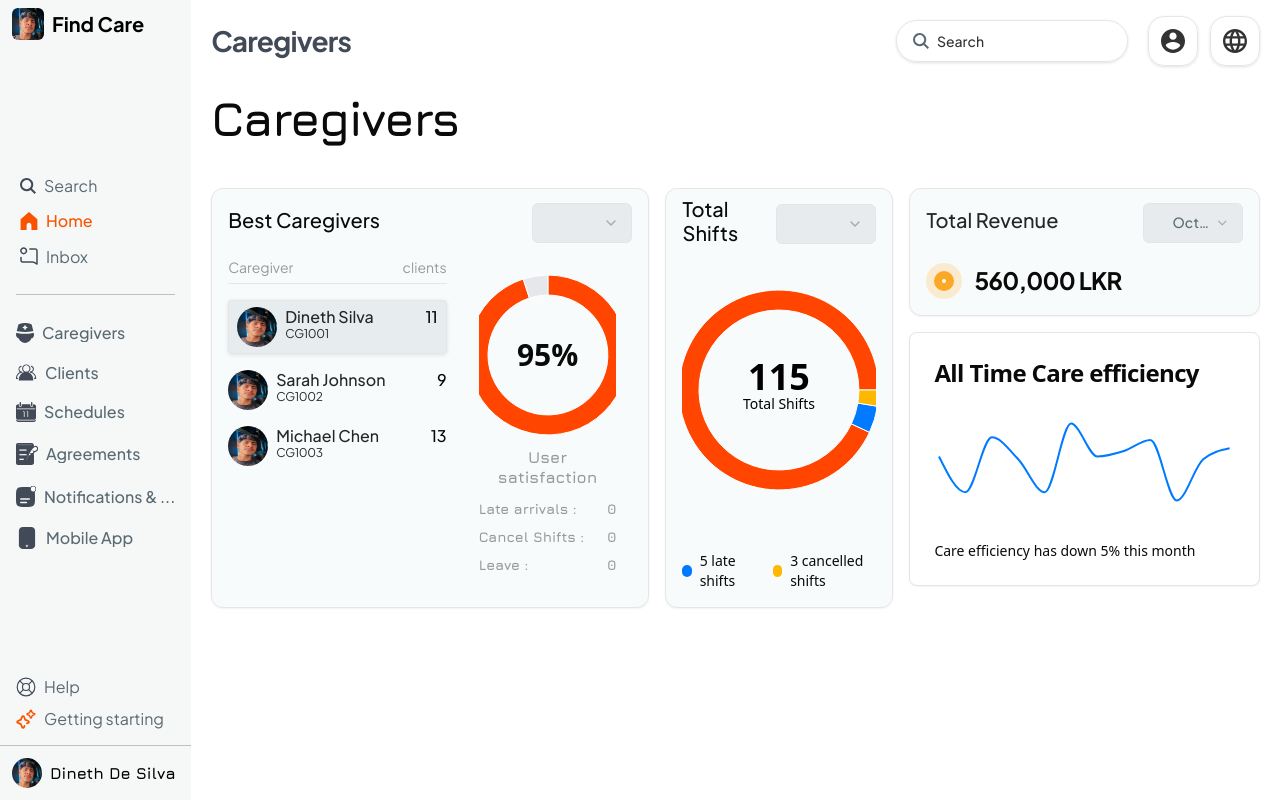
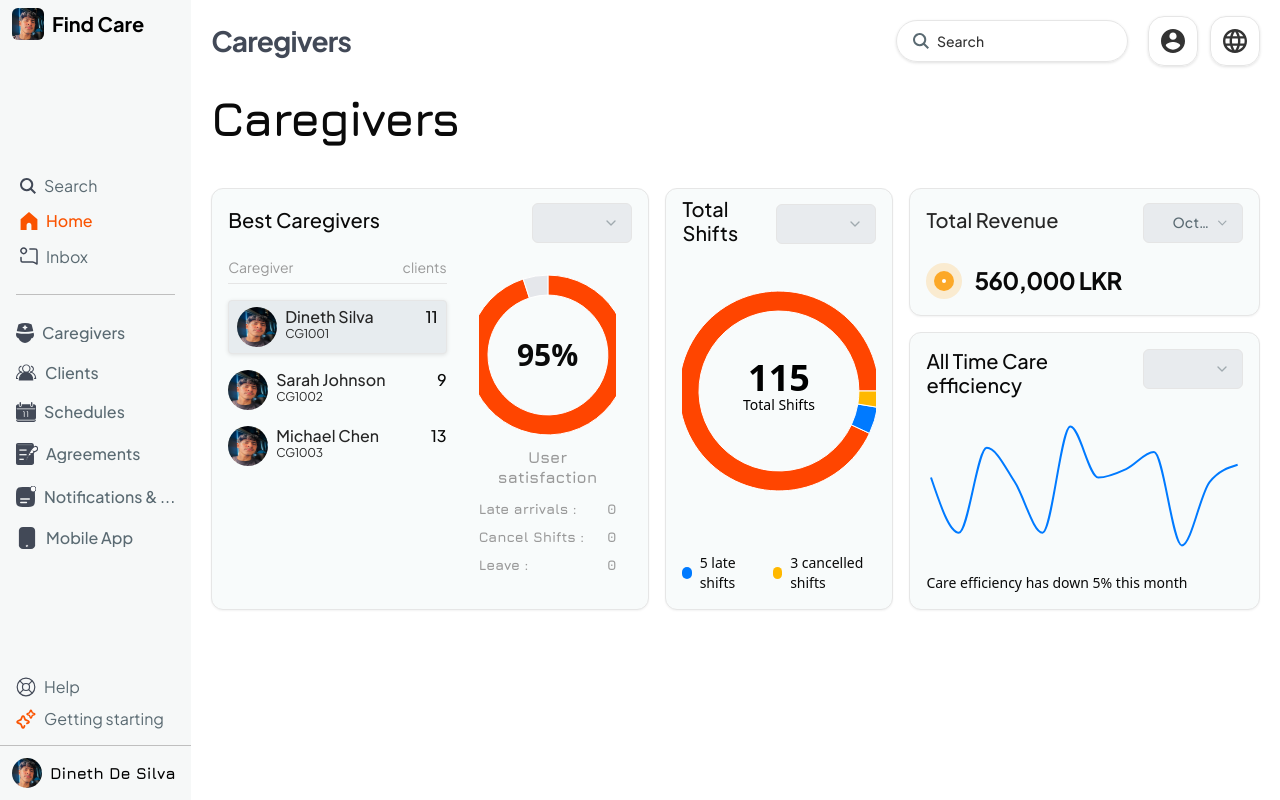
Before and after one commit to dinethde/FindCare, a Next.js app: page /caregivers in a window 1280 px wide. Built offline with nearby package versions, Linux system fonts and the light colour scheme.

Commit message:
Refactor CareEfficiencyCard and BestCaregiversCard: enhance layout, improve styling, and add month selection

```diff
--- a/components/best-caregivers-card.tsx
+++ b/components/best-caregivers-card.tsx
@@ -31,7 +31,7 @@ export function BestCaregiversCard({ caregivers }: BestCaregiversCardProps) {
   ];
 
   return (
-    <Card className=" big-card flex flex-col gap-4 ">
+    <Card className=" big-card flex flex-col gap-4 h-full ">
       {/* card header */}
       <CardHeader className="flex flex-row items-center justify-between p-0">
         <CardTitle className="text-h6">Best Caregivers</CardTitle>
--- a/components/care-efficiency-card.tsx
+++ b/components/care-efficiency-card.tsx
@@ -1,21 +1,39 @@
-"use client"
+"use client";
 
-import { Card, CardContent, CardHeader, CardTitle } from "@/components/ui/card"
-import { LineChart, Line, ResponsiveContainer, XAxis, YAxis, Tooltip } from "recharts"
-import type { EfficiencyData } from "../types/dashboard"
+import { Card, CardContent, CardHeader, CardTitle } from "@/components/ui/card";
+import {
+  LineChart,
+  Line,
+  ResponsiveContainer,
+  XAxis,
+  YAxis,
+  Tooltip,
+} from "recharts";
+import type { EfficiencyData } from "../types/dashboard";
+import SelectTime from "@/app/components/SelectTime";
+import { Month } from "@/types/SelectTimeTypes";
 
 interface CareEfficiencyCardProps {
-  data: EfficiencyData[]
+  data: EfficiencyData[];
 }
+
+const months: Month[] = [
+  { value: "oct-2024", label: "Oct 2024" },
+  { value: "sep-2024", label: "Sep 2024" },
+  { value: "aug-2024", label: "Aug 2024" },
+];
 
 export function CareEfficiencyCard({ data }: CareEfficiencyCardProps) {
   return (
-    <Card>
-      <CardHeader>
-        <CardTitle className="text-2xl font-bold">All Time Care efficiency</CardTitle>
+    <Card className="h-full big-card flex flex-col gap-4 relative">
+      <CardHeader className="p-0 mt-2">
+        <div className="flex justify-between">
+          <CardTitle className="text-h6 ">All Time Care efficiency</CardTitle>
+          <SelectTime data={months} />
+        </div>
       </CardHeader>
-      <CardContent>
-        <div className="h-[120px]">
+      <CardContent className="p-0">
+        <div className="h-[180px]">
           <ResponsiveContainer width="100%" height="100%">
             <LineChart data={data}>
               <XAxis dataKey="date" hide />
@@ -27,20 +45,30 @@ export function CareEfficiencyCard({ data }: CareEfficiencyCardProps) {
                       <div className="rounded-lg border bg-white p-2 shadow-sm">
                         <div className="grid grid-cols-2 gap-2">
                           <div className="font-medium">Efficiency</div>
-                          <div className="font-medium">{payload[0].value.toFixed(1)}%</div>
+                          <div className="font-medium">
+                            {payload[0].value.toFixed(1)}%
+                          </div>
                         </div>
                       </div>
-                    )
+                    );
                   }
-                  return null
+                  return null;
                 }}
               />
-              <Line type="monotone" dataKey="value" stroke="#007AFF" strokeWidth={2} dot={false} />
+              <Line
+                type="monotone"
+                dataKey="value"
+                stroke="#007AFF"
+                strokeWidth={2}
+                dot={false}
+              />
             </LineChart>
           </ResponsiveContainer>
         </div>
-        <p className="mt-2 text-sm text-gray-500">Care efficiency has down 5% this month</p>
       </CardContent>
+      <p className="text-sm text-gray-500 absolute bottom-4">
+        Care efficiency has down 5% this month
+      </p>
     </Card>
-  )
+  );
 }
```
